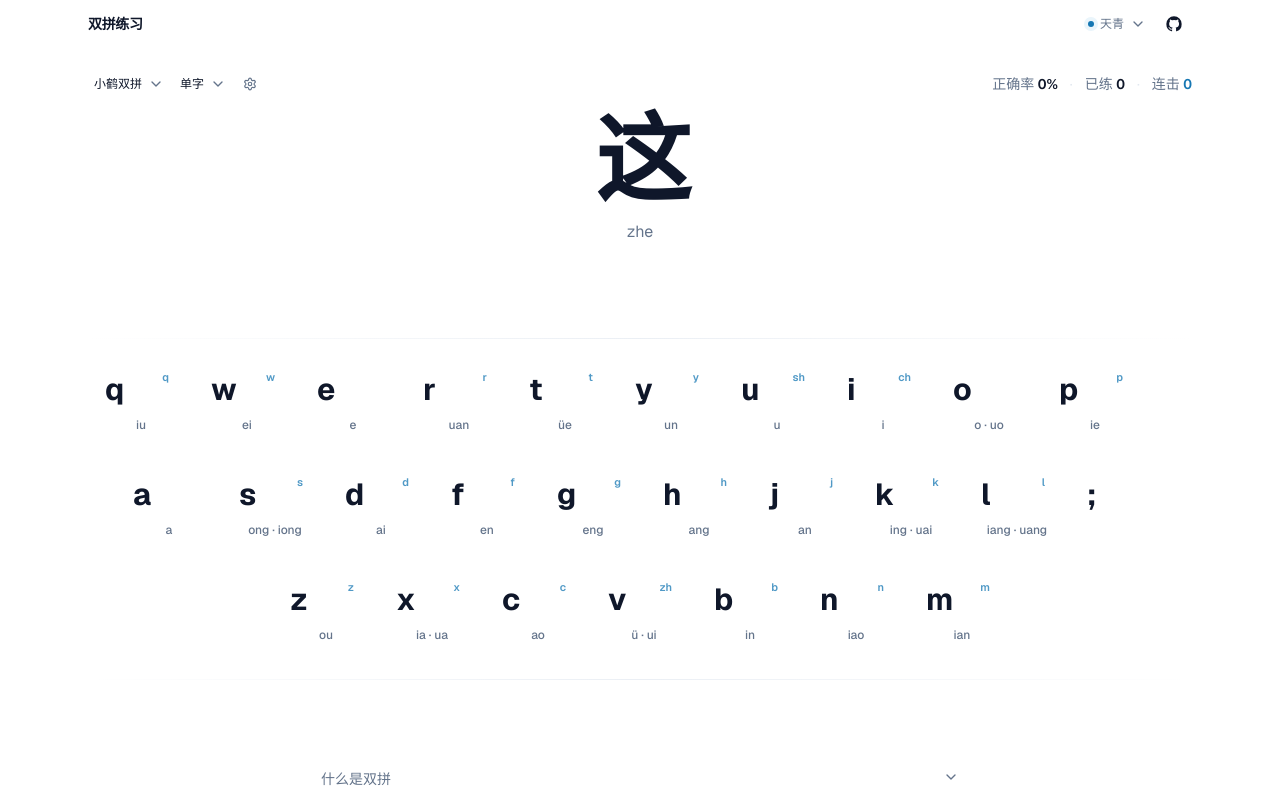
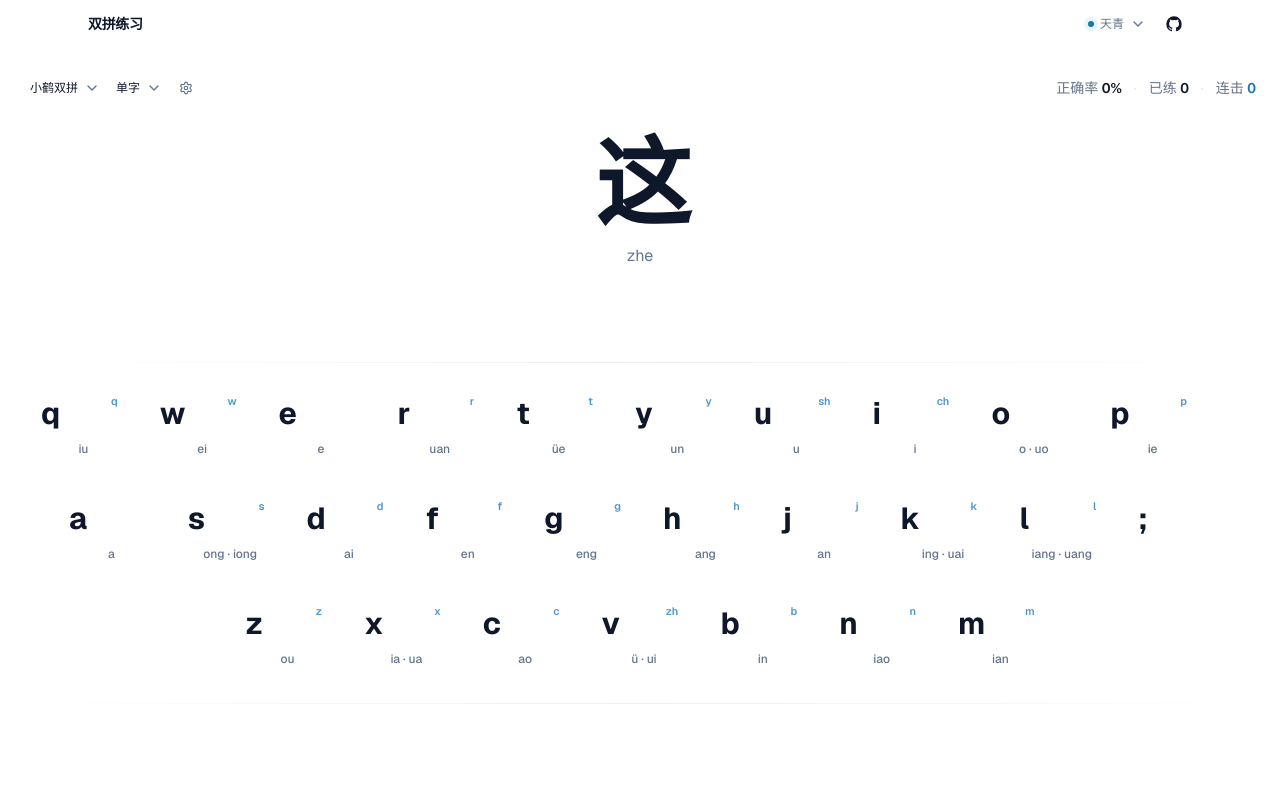
Before and after one commit to sharebravery/shuangpin-practice, a Next.js app: page / in a window 1280 px wide. Shown: the top 800 px of the page. Built offline with nearby package versions, Linux system fonts and the light colour scheme.

Commit message:
style: restore first-screen practice focus

```diff
--- a/src/app/page.tsx
+++ b/src/app/page.tsx
@@ -7,7 +7,7 @@ export default function Home() {
   return (
     <>
       <SiteHeader />
-      <main className="mx-auto w-full max-w-6xl px-3 pb-3 pt-2 sm:px-6 sm:pb-5 sm:pt-4">
+      <main className="mx-auto min-h-[calc(100svh-3rem)] w-full max-w-7xl px-3 pb-8 pt-3 sm:px-6 sm:pb-10 sm:pt-5">
         <PracticeWorkspace />
       </main>
       <SiteContent />
--- a/src/components/theme-toggle.tsx
+++ b/src/components/theme-toggle.tsx
@@ -14,8 +14,8 @@ import { restorePracticeFocus } from "@/features/practice/practice-input";
 
 const THEMES = [
   { value: "clean", label: "天青", dot: "#1677B3" },
-  { value: "ink", label: "纸墨", dot: "#B93A2F" },
-  { value: "graphite", label: "石墨", dot: "#38BDF8" },
+  { value: "ink", label: "朱砂", dot: "#B93A2F" },
+  { value: "graphite", label: "玄青", dot: "#38BDF8" },
 ] as const;
 
 type ThemeName = (typeof THEMES)[number]["value"];
--- a/src/features/practice/practice-workspace.tsx
+++ b/src/features/practice/practice-workspace.tsx
@@ -281,7 +281,7 @@ export function PracticeWorkspace() {
 
   return (
     <div
-      className="flex flex-col items-center py-0.5 sm:py-1"
+      className="flex w-full flex-col items-center py-0.5 sm:py-1"
       onPointerDown={(event) => {
         const target = event.target as HTMLElement;
         if (
@@ -299,7 +299,7 @@ export function PracticeWorkspace() {
         <PracticeStats />
       </div>
 
-      <div className="relative flex min-h-[218px] w-full flex-col items-center justify-center py-2 sm:min-h-[238px] sm:py-3">
+      <div className="relative mt-3 flex min-h-[218px] w-full flex-col items-center justify-center py-2 sm:mt-5 sm:min-h-[238px] sm:py-3">
         <PracticePrompt />
 
         <div
```
Also changed, not shown: 1 other file (tests, documents, lock files or other folders).
